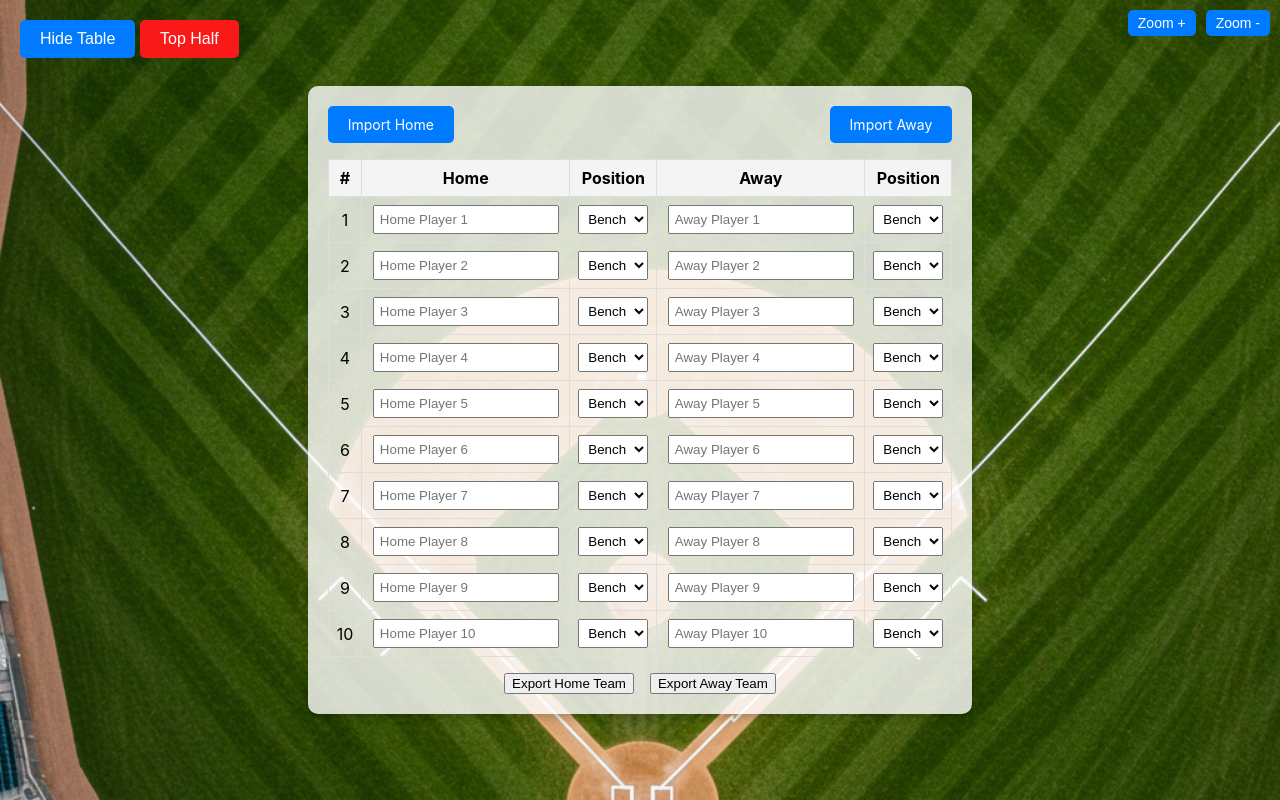
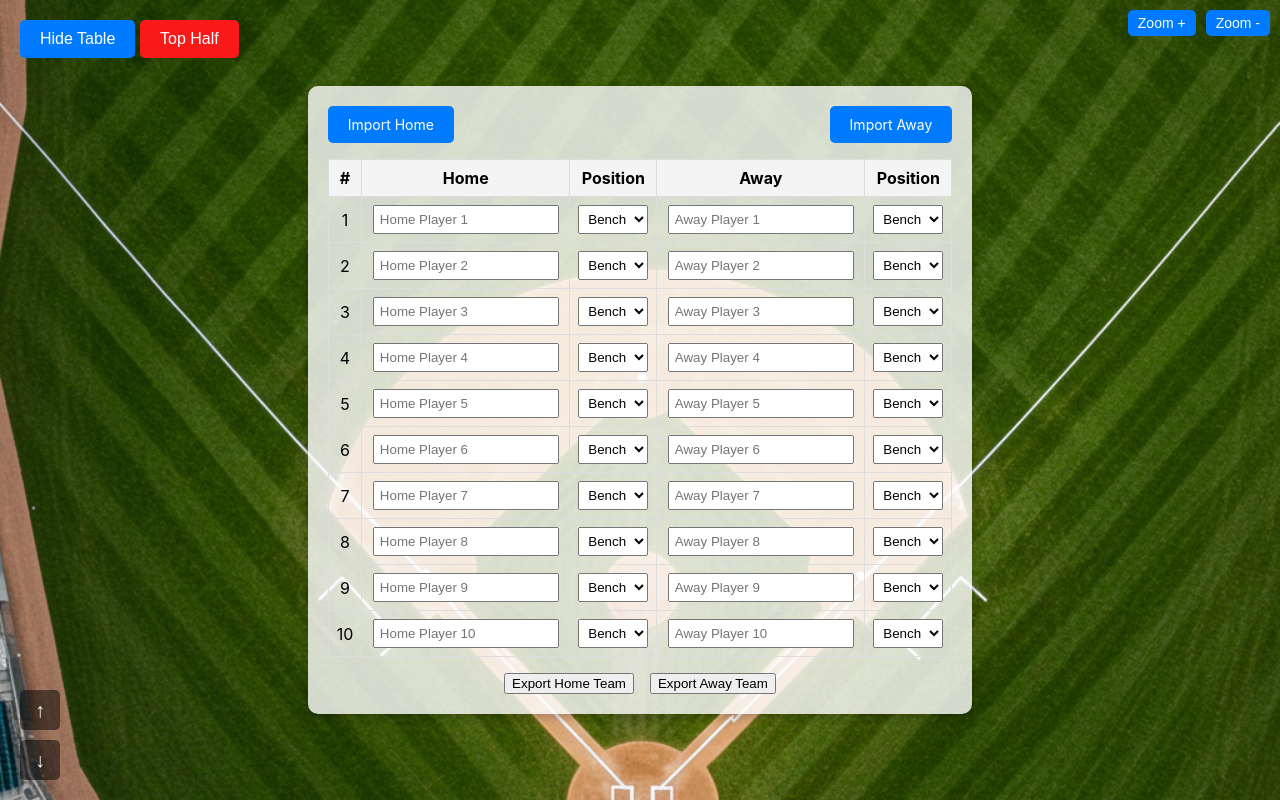
Before and after one commit to manheima/Baseball-Announcer-s-Assistant, a React (Vite) app: page / in a window 1280 px wide. Built offline with nearby package versions, Linux system fonts and the light colour scheme.

Commit message:
Added up and down arrows to move the background image

```diff
--- a/src/App.css
+++ b/src/App.css
@@ -324,3 +324,30 @@ select {
 .zoom-button:hover {
   background-color: #0056b3; /* Darker blue on hover */
 }
+
+.arrow-controls {
+  position: absolute;
+  bottom: 20px;
+  left: 20px;
+  display: flex;
+  flex-direction: column;
+  gap: 10px;
+}
+
+.arrow-button {
+  width: 40px;
+  height: 40px;
+  background-color: rgba(0, 0, 0, 0.5);
+  color: white;
+  border: none;
+  border-radius: 5px;
+  display: flex;
+  align-items: center;
+  justify-content: center;
+  cursor: pointer;
+  font-size: 20px;
+}
+
+.arrow-button:hover {
+  background-color: rgba(0, 0, 0, 0.7);
+}
--- a/src/App.jsx
+++ b/src/App.jsx
@@ -9,6 +9,7 @@ function App() {
   const [playerOnSecondBase, setPlayerOnSecondBase] = useState(null); // State for second base player
   const [playerOnThirdBase, setPlayerOnThirdBase] = useState(null); // State for third base player
   const [fontSize, setFontSize] = useState(16); // State to control font size of outfield players
+  const [backgroundPositionY, setBackgroundPositionY] = useState(50); // Initial background position (centered)
 
   const [homePlayers, setHomePlayers] = useState(Array(10).fill(''));
   const [awayPlayers, setAwayPlayers] = useState(Array(10).fill(''));
@@ -164,8 +165,21 @@ function App() {
     setFontSize((prevFontSize) => Math.max(10, prevFontSize - 2)); // Decrease font size, minimum 10px
   };
 
+  const moveBackgroundUp = () => {
+    setBackgroundPositionY((prev) => Math.max(prev - 5, 0)); // Move up, limit to 0%
+  };
+
+  const moveBackgroundDown = () => {
+    setBackgroundPositionY((prev) => Math.min(prev + 5, 100)); // Move down, limit to 100%
+  };
+
   return (
-    <div className="App">
+    <div
+      className="App"
+      style={{
+        backgroundPosition: `center ${backgroundPositionY}%`, // Dynamically set background position
+      }}
+    >
       <button className="toggle-button" onClick={toggleTableVisibility}>
         {isTableVisible ? 'Hide Table' : 'Show Table'}
       </button>
@@ -186,6 +200,10 @@ function App() {
       <div className="zoom-controls">
         <button className="zoom-button" onClick={handleZoomIn}>Zoom +</button>
         <button className="zoom-button" onClick={handleZoomOut}>Zoom -</button>
+      </div>
+      <div className="arrow-controls">
+        <button className="arrow-button" onClick={moveBackgroundUp}>↑</button>
+        <button className="arrow-button" onClick={moveBackgroundDown}>↓</button>
       </div>
       {!isTableVisible && (
         <>
```
